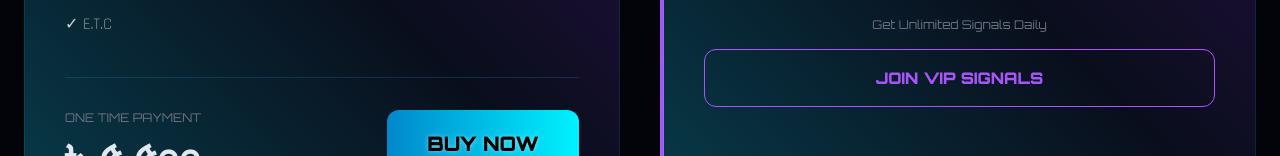
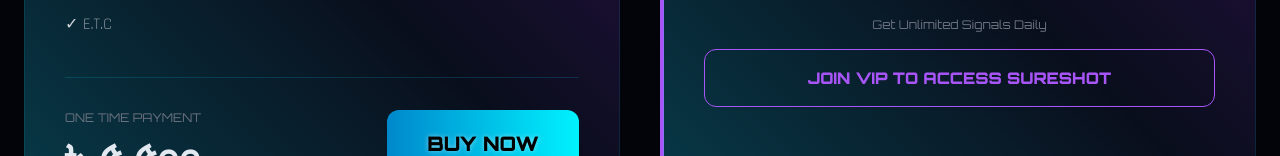
Before and after one commit to TraderFaisal/VIP, a plain HTML site: page index.html in a window 1280 px wide. Shown: the part 644-800 px from the top of the page. Drawn offline with nearby package versions, Linux system fonts and the light colour scheme.

Commit message:
Update index.html

```diff
--- a/index.html
+++ b/index.html
@@ -149,7 +149,7 @@
                 <div class="mt-10">
                     <p class="text-xs text-center text-gray-500 mb-4 orbitron">Get Unlimited Signals Daily</p>
                     <a href="https://t.me/TraderFaisalAhmed?text=Hello Faisal Bhai, I want to join your VIP Signal Group." target="_blank" class="w-full block text-center border border-purple-500 text-purple-500 py-4 rounded-xl font-bold orbitron hover:bg-purple-500 hover:text-black transition">
-                        JOIN VIP SIGNALS
+                        JOIN VIP TO ACCESS SURESHOT
                     </a>
                 </div>
             </div>
```
